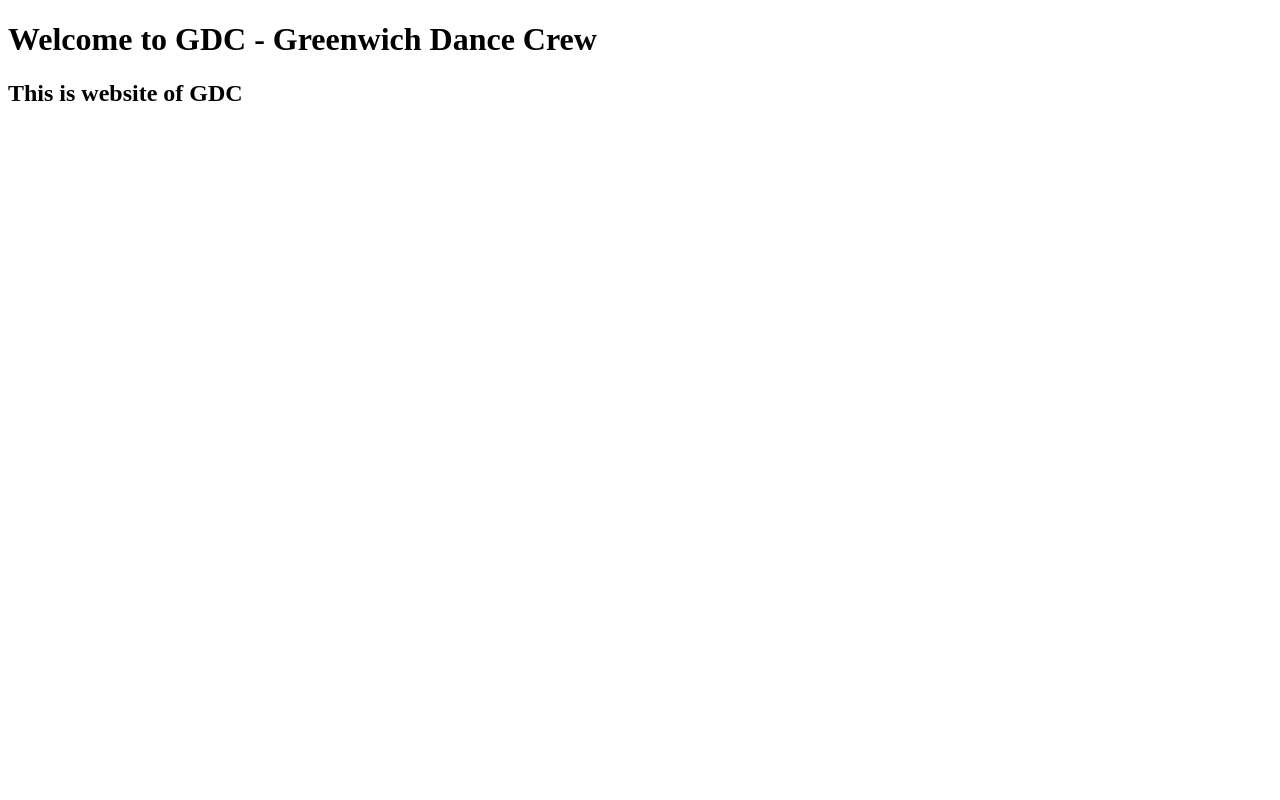
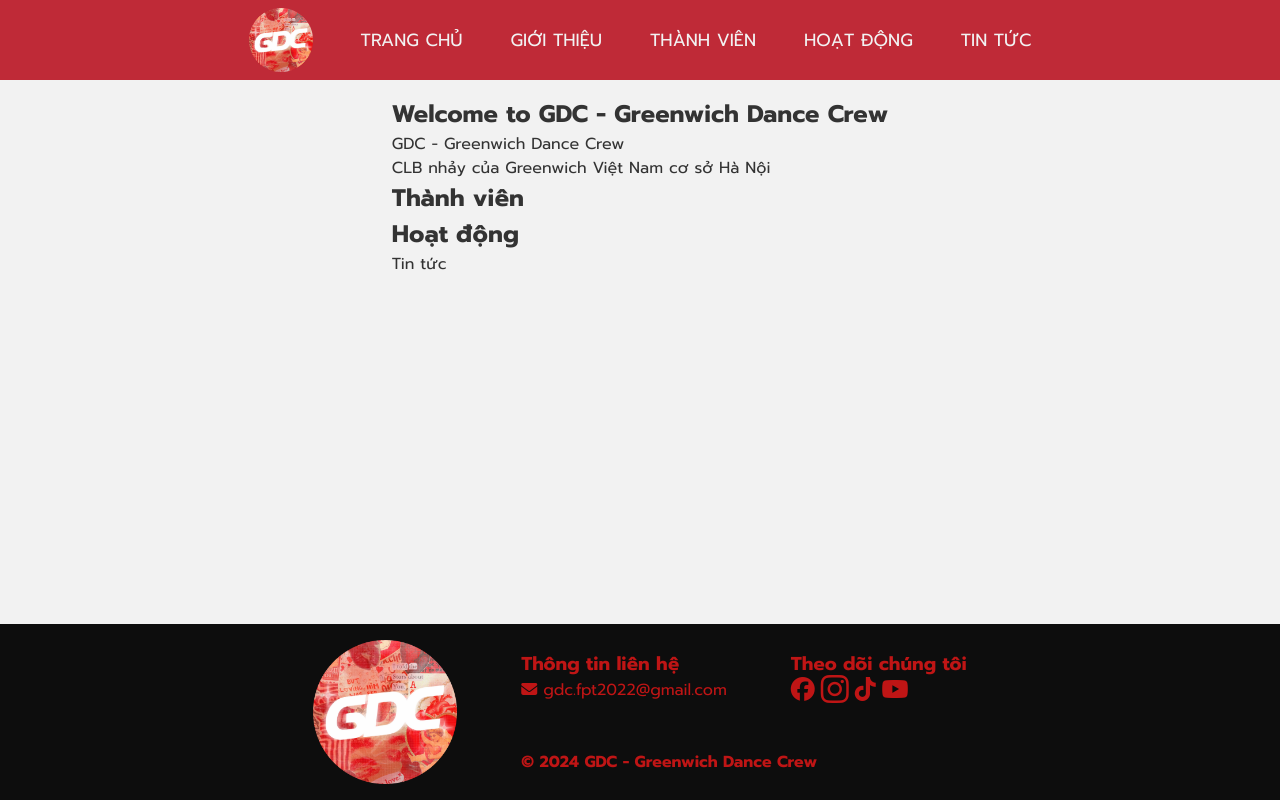
Before and after one commit to tadabngn0132/GDC-Profile, a plain HTML site: page home.html in a window 1280 px wide. Drawn offline with Linux system fonts and the light colour scheme.

Commit message:
Cập nhật các thay đổi

```diff
--- /dev/null
+++ b/css/home.css
@@ -0,0 +1,96 @@
+:root {
+    --header-background-color: #BF2A37;
+    --header-text-color: #F2F2F2;
+    --general-text-color: #333;
+    --main-background-color: #F2F2F2;
+    --main-sub-color: #F29B88;
+    --footer-background-color: #0D0D0D;
+    --footer-text-color: #BF1515;
+}
+
+* {
+    margin: 0;
+    padding: 0;
+    text-decoration: none;
+    list-style-type: none;
+    box-sizing: border-box;
+}
+
+body {
+    font-family: "Prompt", sans-serif;
+    background-color: var(--main-background-color);
+    color: var(--general-text-color);
+}
+
+.container {
+    display: grid;
+    grid-template-columns: 1fr;
+    grid-template-rows: auto 1fr auto;
+    min-height: 100vh;
+}
+
+header {
+    grid-row: 1;
+    display: flex;
+    align-items: center;
+    background-color: var(--header-background-color);
+    color: var(--header-text-color);
+    padding: 0.5rem 1rem;
+    justify-content: center;
+    justify-items: center;
+    gap: 3rem;
+}
+
+header img {
+    max-width: 4rem;
+    height: auto;
+}
+
+header ul {
+    display: flex;
+    gap: 3rem;
+}
+
+header a {
+    color: var(--header-text-color);
+    font-size: 1.1rem;
+}
+
+main {
+    grid-row: 2;
+    justify-self: center;
+    padding: 1rem 0;
+}
+
+footer {
+    grid-row: 3;
+    display: flex;
+    align-items: center;
+    padding: 1rem 0;
+    background-color: var(--footer-background-color);
+    color: var(--footer-text-color);
+    justify-items: center;
+    justify-content: center;
+    gap: 4rem;
+}
+
+footer #footer-info {
+    display: flex;
+    flex-direction: column;
+    gap: 3rem;
+}
+
+footer #info {
+    display: flex;
+    align-items: center;
+    gap: 4rem;
+}
+
+footer img {
+    max-width: 9rem;
+    height: auto;
+}
+
+footer a {
+    color: var(--footer-text-color);
+}
--- a/home.html
+++ b/home.html
@@ -1,21 +1,75 @@
 <!DOCTYPE html>
-<html lang="en">
+<html lang="vi">
 <head>
     <meta charset="UTF-8">
     <meta name="viewport" content="width=device-width, initial-scale=1.0">
-    <title>Home</title>
+    <link rel="shortcut icon" href="Image/BETA.ico" type="image/x-icon">
+    <link rel="stylesheet" href="css/home.css">
+    <link rel="stylesheet" href="https://cdnjs.cloudflare.com/ajax/libs/font-awesome/6.7.1/css/all.min.css"/>
+    <link href="https://fonts.googleapis.com/css2?family=Prompt:ital,wght@0,100;0,200;0,300;0,400;0,500;0,600;0,700;0,800;0,900;1,100;1,200;1,300;1,400;1,500;1,600;1,700;1,800;1,900&display=swap" rel="stylesheet">
+    <title>GDC - Greenwich Dance Crew</title>
 </head>
 <body>
-    <header>
-        <h1>Welcome to GDC - Greenwich Dance Crew</h1>
-    </header>
+    <div class="container">
+        <header role="generic">
+            <img src="Image/avatar.png" alt="Logo của Greenwich Dance Crew" class="header-logo">
+            <nav>
+                <ul>
+                    <li><a href="home.html">TRANG CHỦ</a></li>
+                    <li><a href="#about">GIỚI THIỆU</a></li>
+                    <li><a href="#members">THÀNH VIÊN</a></li>
+                    <li><a href="#activities">HOẠT ĐỘNG</a></li>
+                    <li><a href="#news">TIN TỨC</a></li>
+                </ul>
+            </nav>
+        </header>
 
-    <main>
-        <h2>This is website of GDC</h2>
-    </main>
+        <main>
+            <section>
+                <h1>Welcome to GDC - Greenwich Dance Crew</h1>
+            </section>
 
-    <footer>
+            <section id="about">
+                <p>GDC - Greenwich Dance Crew</p>
+                <p>CLB nhảy của Greenwich Việt Nam cơ sở Hà Nội</p>
+            </section>
 
-    </footer>
+            <section id="members">
+                <h2>Thành viên</h2>
+            </section>
+
+            <section id="activities">
+                <h2>Hoạt động</h2>
+            </section>
+
+            <section id="news">
+                <p>Tin tức</p>
+            </section>
+        </main>
+
+        <footer>
+            <img src="Image/avatar.png" alt="Logo của Greenwich Dance Crew" class="footer-logo">
+            <section id="footer-info">
+                <section id="info">
+                    <div class="contact">
+                        <h3>Thông tin liên hệ</h3>
+                        <p><i class="fa-solid fa-envelope"></i> gdc.fpt2022@gmail.com</p>
+                    </div>
+
+                    <div class="social-media">
+                        <h3>Theo dõi chúng tôi</h3>
+                        <a href="https://www.facebook.com/gdcgwdance" class="link-s-md"><i class="fa-brands fa-facebook fa-xl"></i></a>
+                        <a href="https://www.instagram.com/gdc.gwhn/" class="link-s-md"><i class="fa-brands fa-instagram fa-2xl"></i></a>
+                        <a href="https://www.tiktok.com/@greenwichdancecrew" class="link-s-md"><i class="fa-brands fa-tiktok fa-xl"></i></a>
+                        <a href="https://www.youtube.com/@GDC-GreenwichDanceCrew" class="link-s-md"><i class="fa-brands fa-youtube fa-xl"></i></a>
+                    </div>
+                </section>
+
+                <div class="copyright">
+                    <h4>&copy; 2024 GDC - Greenwich Dance Crew</h4>
+                </div>
+            </section>
+        </footer>
+    </div>
 </body>
 </html>
```
Also changed, not shown: Image/BETA.ico (added), Image/avatar.png (added).
